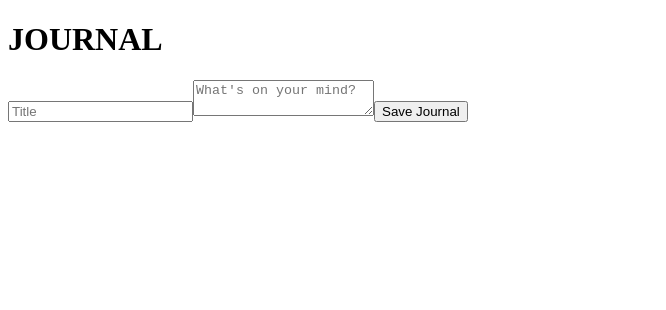
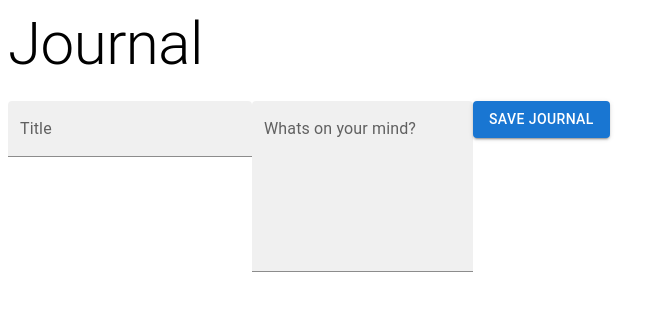
Before and after one commit to jrob112/Mental-Health-App, a React app: page /journal in a window 1280 px wide. Shown: the top 310 px of the page, without its empty margins (0-666 px from the left). Built offline with nearby package versions, Linux system fonts and the light colour scheme; no server answers.

Commit message:
ADD Material UI components to Journal component

```diff
--- a/client/src/components/Journal.jsx
+++ b/client/src/components/Journal.jsx
@@ -1,8 +1,9 @@
 import React, { useState, useEffect } from "react";
 import axios from 'axios';
+import { Typography, Button, TextField } from "@mui/material";
 import JournalBar from "./JournalBar.jsx";
 
-const userId = 13
+const userId = 2
 
 const Journal = () => {
 
@@ -25,25 +26,29 @@ const Journal = () => {
   return (
     <>
       <JournalBar journals={journals}/>
-      <h1>JOURNAL</h1>
-      <input
-        type="text"
+      <Typography variant="h2" gutterBottom>
+        Journal
+      </Typography>
+      <TextField
         value={title}
-        name="title"
         onChange={(e) => {setTitle(e.target.value)}}
-        placeholder="Title"
-      ></input>
-      <textarea
-        type="text"
+        id="filled-multiline-flexible"
+        label="Title"
+        variant="filled"
+        />
+      <TextField
+        onChange={(e) => {setBody(e.target.value)}}
         value={body}
-        name="body"
-        onChange={(e) => {setBody(e.target.value)}}
-        placeholder="What's on your mind?"
-      ></textarea>
-      <button
-        type="submit"
+        id="standard-multiline-static"
+        label="Whats on your mind?"
+        multiline
+        rows={6}
+        variant="filled"
+        />
+      <Button
+      variant="contained"
         onClick={onSubmit}
-      >Save Journal</button>
+      >Save Journal</Button>
     </>
   )
 }
```
